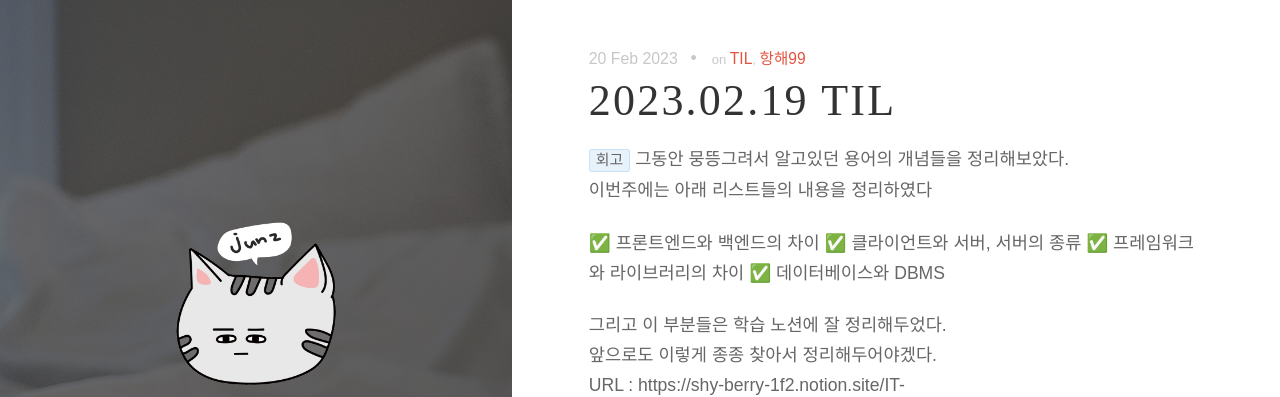
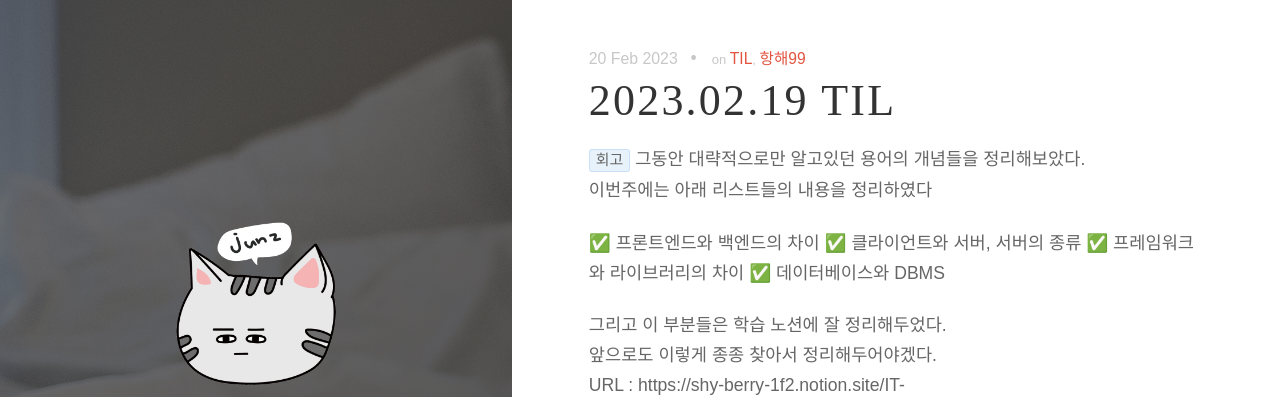
Before and after one commit to kim-junz/kim-junz.github.io, a Jekyll site: the page built from _posts/2023/2023-02-20-2023.02.19 TIL.md, in a window 1280 px wide and 900 px high. Shown: the top 397 px of the window. Built offline with Jekyll 4.4.1, drawn with Linux system fonts in a browser that asks for light colours; some web fonts are replaced.

Commit message:
Update 2023-02-20-2023.02.19 TIL.md

```diff
--- a/_posts/2023/2023-02-20-2023.02.19 TIL.md
+++ b/_posts/2023/2023-02-20-2023.02.19 TIL.md
@@ -6,7 +6,7 @@ tags: [TIL, 항해99] #태그예시: TIL, WIL, Project
 ---
 
 `회고`
-그동안 뭉뜽그려서 알고있던 용어의 개념들을 정리해보았다.
+그동안 대략적으로만 알고있던 용어의 개념들을 정리해보았다.
 이번주에는 아래 리스트들의 내용을 정리하였다
 
 ✅ 프론트엔드와 백엔드의 차이
```
